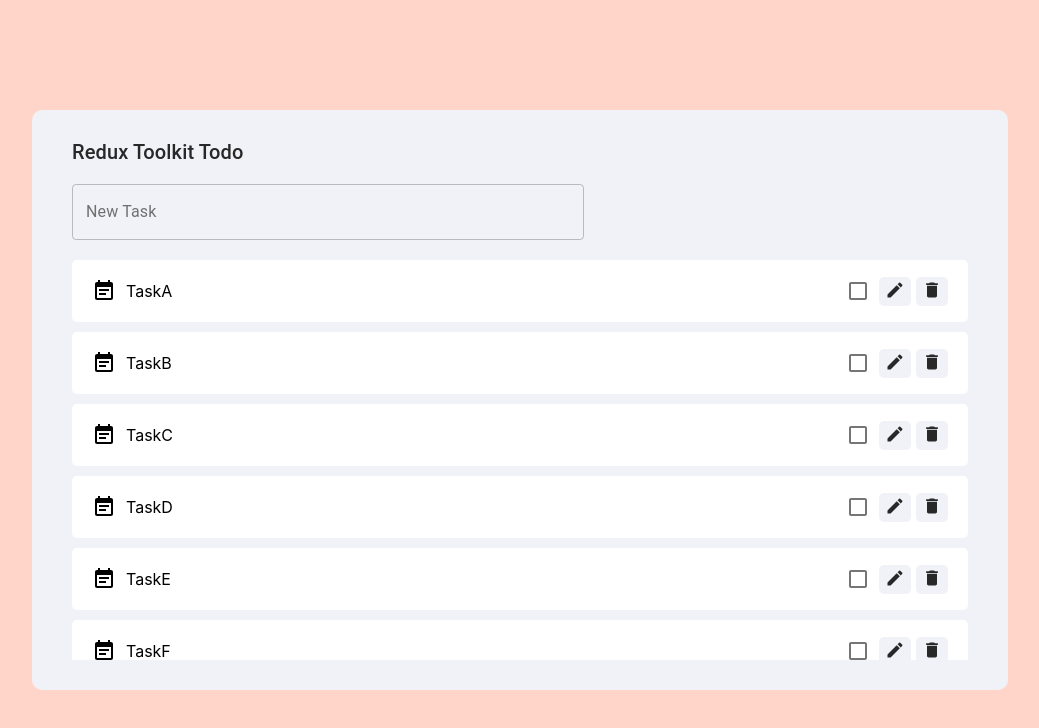
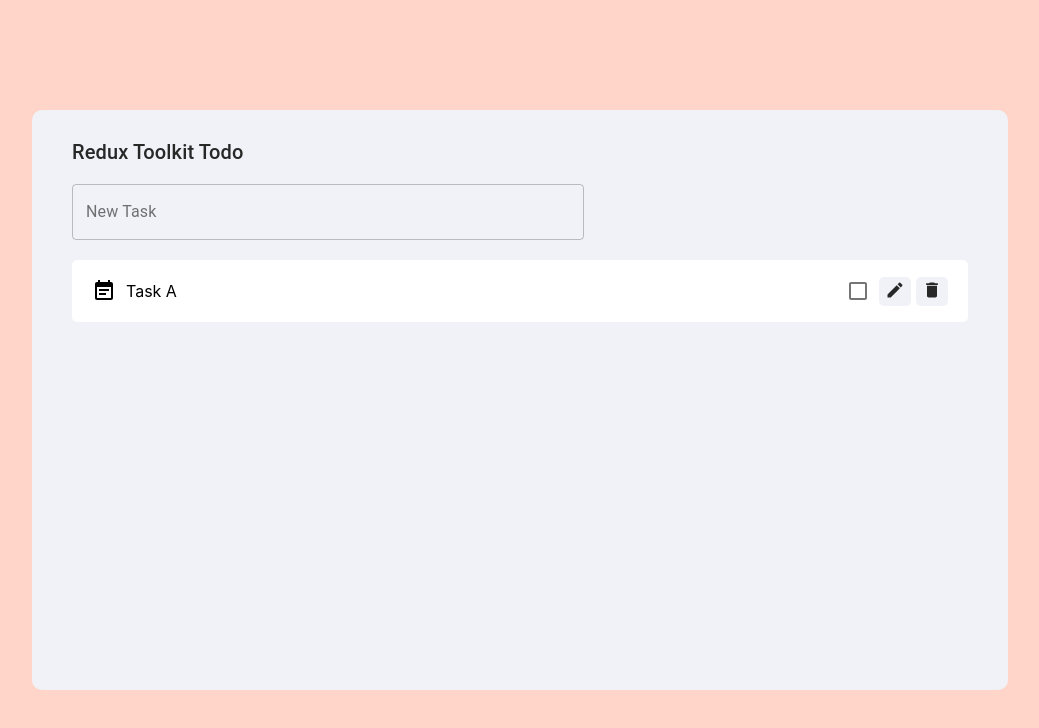
Before and after one commit to raorao1011/React-Redux, a React (Create React App) app: page / in a window 1280 px wide. Shown: the top 728 px of the page, without its empty margins (120-1159 px from the left). Built offline with nearby package versions, Linux system fonts and the light colour scheme.

Commit message:
✨ introduce react-redux

```diff
--- a/src/app/store.ts
+++ b/src/app/store.ts
@@ -1,9 +1,11 @@
 import { configureStore, ThunkAction, Action } from '@reduxjs/toolkit';
 import counterReducer from '../features/counter/counterSlice';
+import taskReducer from '../features/counter/task/taskSlice';
 
 export const store = configureStore({
   reducer: {
     counter: counterReducer,
+    task: taskReducer,
   },
 });
 
--- a/src/features/counter/task/taskForm/TaskForm.tsx
+++ b/src/features/counter/task/taskForm/TaskForm.tsx
@@ -1,6 +1,8 @@
 import React from "react";
+import { useDispatch } from "react-redux";
 import { useForm } from "react-hook-form";
 import TextField from "@material-ui/core/TextField";
+import { createTask } from "../taskSlice";
 import styles from "./TaskForm.module.scss";
 
 type Inputs = {
@@ -8,10 +10,12 @@
 };
 
 const TaskForm: React.VFC = () => {
+  const dispatch = useDispatch();
   const { register, handleSubmit, reset } = useForm();
 
   const handleCreate = (data: Inputs) => {
     console.log(data);
+    dispatch(createTask(data.taskTitle)); //data.taskTileがaction.payloadとなる
     reset();
   };
 
--- a/src/features/counter/task/taskList/Sample.data.json
+++ /dev/null
@@ -1,12 +0,0 @@
-[
-  { "id": 0, "title": "TaskA", "isComplete": false },
-  { "id": 1, "title": "TaskB", "isComplete": false },
-  { "id": 2, "title": "TaskC", "isComplete": false },
-  { "id": 3, "title": "TaskD", "isComplete": false },
-  { "id": 4, "title": "TaskE", "isComplete": false },
-  { "id": 5, "title": "TaskF", "isComplete": false },
-  { "id": 6, "title": "TaskG", "isComplete": false },
-  { "id": 7, "title": "TaskH", "isComplete": false },
-  { "id": 8, "title": "TaskI", "isComplete": false },
-  { "id": 9, "title": "TaskJ", "isComplete": false }
-]
--- a/src/features/counter/task/taskList/TaskList.tsx
+++ b/src/features/counter/task/taskList/TaskList.tsx
@@ -1,12 +1,14 @@
 import React from "react";
+import { useSelector } from "react-redux";
+import { selectTask } from "../taskSlice";
 import styles from "./TaskList.module.scss";
 import TaskItem from "../taskItem/TaskItem";
-import sampleData from "./Sample.data.json";
 
 const TaskList: React.VFC = () => {
+  const tasks = useSelector(selectTask);
   return (
     <div className={styles.root}>
-      {sampleData.map((task) => (
+      {tasks.map((task) => (
         <TaskItem key={task.id} task={task} />
       ))}
     </div>
--- /dev/null
+++ b/src/features/counter/task/taskSlice.ts
@@ -0,0 +1,64 @@
+import { createAsyncThunk, createSlice, PayloadAction } from "@reduxjs/toolkit";
+import { RootState, AppThunk } from "../../../app/store";
+
+export interface TaskState {
+  // Taskが何個あるのかを管理する
+  idCount: number;
+  // storeに保存するタスクの一覧
+  tasks: {
+    id: number;
+    title: string;
+    isComplete: boolean;
+  }[];
+  // taskのtitleを編集する際にどのtaskが選択されているか
+  selectedTask: {
+    id: number;
+    title: string;
+    isComplete: boolean;
+  };
+  // Modalを開くかどうか
+  isModalOpne: boolean;
+}
+
+const initialState: TaskState = {
+  idCount: 1,
+  tasks: [{
+    id: 1,
+    title: "Task A",
+    isComplete: false,
+  }],
+  selectedTask: {
+    id: 0,
+    title: "",
+    isComplete: false,
+  },
+  isModalOpne: false,
+};
+
+export const taskSlice = createSlice({
+  name: "task",
+  initialState,
+  // The `reducers` field lets us define reducers and generate associated actions
+  reducers: {
+    // taskの作成
+    createTask: (state, action) => {
+      state.idCount++;
+      const newTask = {
+        id: state.idCount,
+        title: action.payload,
+        isComplete: false,
+      };
+      state.tasks = [newTask, ...state.tasks]
+    },
+  },
+});
+
+export const { createTask } = taskSlice.actions;
+
+// The function below is called a selector and allows us to select a value from
+// the state. Selectors can also be defined inline where they're used instead of
+// in the slice file. For example: `useSelector((state: RootState) => state.counter.value)`
+export const selectTask = (state: RootState): TaskState["tasks"] => state.task.tasks;
+
+
+export default taskSlice.reducer;
```
Also changed, not shown: src/features/counter/counterSlice.ts (+17 -18 lines).
